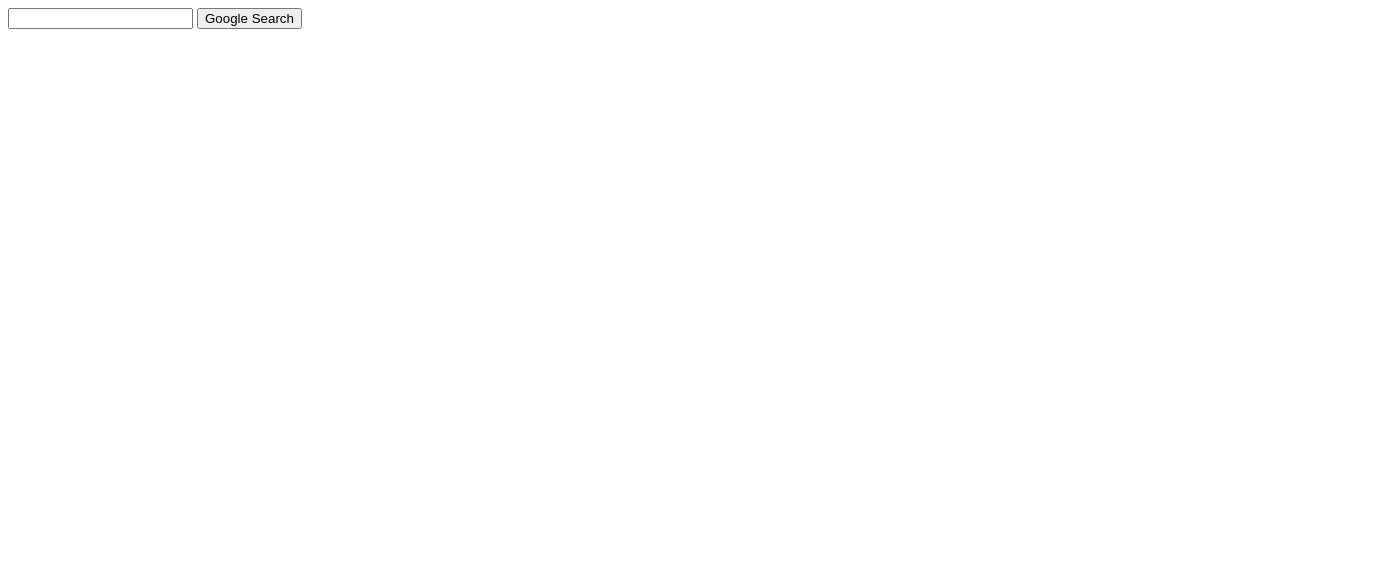
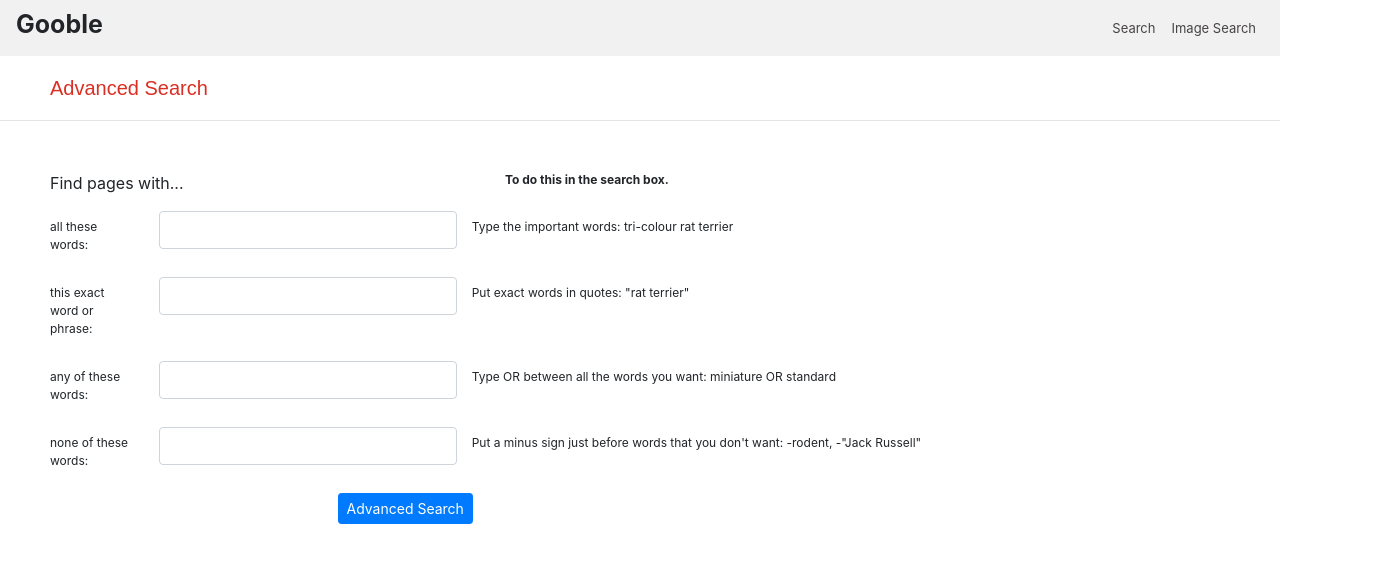
Before and after one commit to icierbleu707/CS50W-2020, a plain HTML site: page search/advancedSearch.html in a window 1280 px wide. Shown: the whole page, 1395 px wide, since content can reach past the window. Drawn offline with nearby package versions, Linux system fonts and the light colour scheme.

Commit message:
complete project 0

```diff
--- a/search/advancedSearch.html
+++ b/search/advancedSearch.html
@@ -1,12 +1,105 @@
 <!DOCTYPE html>
 <html lang="en">
-    <head>
-        <title>Advanced Search</title>
-    </head>
-    <body>
-        <form action="https://google.com/search">
-            <input type="text" name="q">
-            <input type="submit" value="Google Search">
+
+<head>
+    <title>Advanced Search</title>
+    <link rel="stylesheet" href="https://stackpath.bootstrapcdn.com/bootstrap/4.5.0/css/bootstrap.min.css"
+        integrity="sha384-9aIt2nRpC12Uk9gS9baDl411NQApFmC26EwAOH8WgZl5MYYxFfc+NcPb1dKGj7Sk" crossorigin="anonymous">
+    <link rel="stylesheet" href="style.css">
+</head>
+
+<body>
+    <nav class="navbar navbar-expand adv-navbar">
+        <h2 class="brand">Gooble</h2>
+        <ul class="navbar-nav ml-auto">
+
+            <li class="nav-item">
+                <a class="nav-link" href="index.html">Search</a>
+            </li>
+
+            <li class="nav-item">
+                <a class="nav-link" href="imageSearch.html">Image Search</a>
+            </li>
+
+        </ul>
+
+    </nav>
+
+
+
+    <main class="adv-search">
+
+        <div id="branding">
+            <h1 class="adv-search">Advanced Search</h1>
+            <hr class="adv-search">
+        </div>
+
+        <form action="https://google.com/search" class="">
+            <div class="row">
+                <p class="title-adv col-sm-4">Find pages with...</p>
+                <p class="title">To do this in the search box.</p>
+            </div>
+
+            <div class="form-wrapper">
+                <div class="form-group row">
+                    <label for="all-words" class="col-sm-1 col-form-label">all these words:</label>
+                    <div class="col-sm-3">
+                        <input type="text" name="as_q" class="form-control" id="all-words">
+                    </div>
+                    <div class="col-form-label">
+                        <p class="adv-format-guide">Type the important words: tri-colour rat terrier</p>
+                    </div>
+                </div>
+
+                <div class="form-group row">
+                    <label for="exact-words" class="col-sm-1 col-form-label">this exact word or phrase:</label>
+                    <div class="col-sm-3">
+                        <input type="text" name="as_epq" class="form-control" id="exact-words">
+                    </div>
+                    <div class="col-form-label">
+                        <p class="adv-format-guide">Put exact words in quotes: "rat terrier"</p>
+                    </div>
+                </div>
+
+                <div class="form-group row">
+                    <label for="any-words" class="col-sm-1 col-form-label">any of these words:</label>
+                    <div class="col-sm-3">
+                        <input type="text" name="as_oq" class="form-control" id="any-words">
+                    </div>
+                    <div class="col-form-label">
+                        <p class="adv-format-guide">Type OR between all the words you want: miniature OR standard</p>
+                    </div>
+                </div>
+
+                <div class="form-group row">
+                    <label for="none-words" class="col-sm-1 col-form-label">none of these words:</label>
+                    <div class="col-sm-3">
+                        <input type="text" name="as_eq" class="form-control" id="none-words">
+                    </div>
+                    <div class="col-form-label">
+                        <p class="adv-format-guide">Put a minus sign just before words that you don't want: -rodent,
+                            -"Jack Russell"</p>
+                    </div>
+                </div>
+            </div>
+            <div class="row">
+                <div class="col-sm-3"></div>
+                <input class="btn btn-primary btn-sm" type="submit" value="Advanced Search">
+            </div>
         </form>
-    </body>
+
+    </main>
+
+
+    <script src="https://code.jquery.com/jquery-3.5.1.slim.min.js"
+        integrity="sha384-DfXdz2htPH0lsSSs5nCTpuj/zy4C+OGpamoFVy38MVBnE+IbbVYUew+OrCXaRkfj"
+        crossorigin="anonymous"></script>
+    <script src="https://cdn.jsdelivr.net/npm/popper.js@1.16.0/dist/umd/popper.min.js"
+        integrity="sha384-Q6E9RHvbIyZFJoft+2mJbHaEWldlvI9IOYy5n3zV9zzTtmI3UksdQRVvoxMfooAo"
+        crossorigin="anonymous"></script>
+    <script src="https://stackpath.bootstrapcdn.com/bootstrap/4.5.0/js/bootstrap.min.js"
+        integrity="sha384-OgVRvuATP1z7JjHLkuOU7Xw704+h835Lr+6QL9UvYjZE3Ipu6Tp75j7Bh/kR0JKI"
+        crossorigin="anonymous"></script>
+</body>
+
 </html>
--- a/search/style.scss
+++ b/search/style.scss
@@ -1,6 +1,7 @@
 * {
     padding: 0;
     margin: 0;
+    box-sizing: border-box;
   }
 
   main {
@@ -18,10 +19,11 @@
     }
   }
 
-  form {
+  .search {
       display: flex;
-      flex-direction: column;
+    //   flex-direction: column;
       align-self: center;
+      justify-content: center;
   }
 
 //   search bar
@@ -95,10 +97,23 @@
 .buttons {
     display: flex;
     align-self: center;
+    justify-content: center;
 }
 
 
 // nav
+nav {
+
+
+    .brand {
+        font-size: 25px;
+        font-weight: bold;
+    }
+}
+
+.adv-navbar {
+    background-color: #f1f1f1;
+}
 
 .nav-link {
     line-height: 24px;
@@ -119,3 +134,50 @@
         color: rgb(84, 84, 238);
     }
 }
+
+
+// advanced search
+.adv-search {
+    justify-content: start;
+    align-items: flex-start;
+    width: 100vw;
+    h1 {
+        font-size: 20px;
+        color: #d93025;
+        font-family: Arial, Helvetica, sans-serif;
+        letter-spacing: normal;
+        font-weight: normal;
+        text-align: start;
+        margin-top: 20px;
+        margin-left: 50px;
+    }
+    hr {
+        display: block;
+        margin-bottom: 50px;
+    }
+}
+
+
+form {
+    .form-wrapper {
+        width: 100vw;
+        margin: 0 50px;
+
+        label {
+            font-size: 12px;
+        }
+    }
+}
+
+.title-adv {
+    margin-left: 50px;
+}
+
+.title {
+    font-size: 12px;
+    font-weight: bold;
+}
+
+.adv-format-guide {
+    font-size: 12px;
+}
```
Also changed, not shown: search/imageSearch.html (+4 -2 lines), search/index.html (+3 -0 lines), search/style.css, 1 other file.
